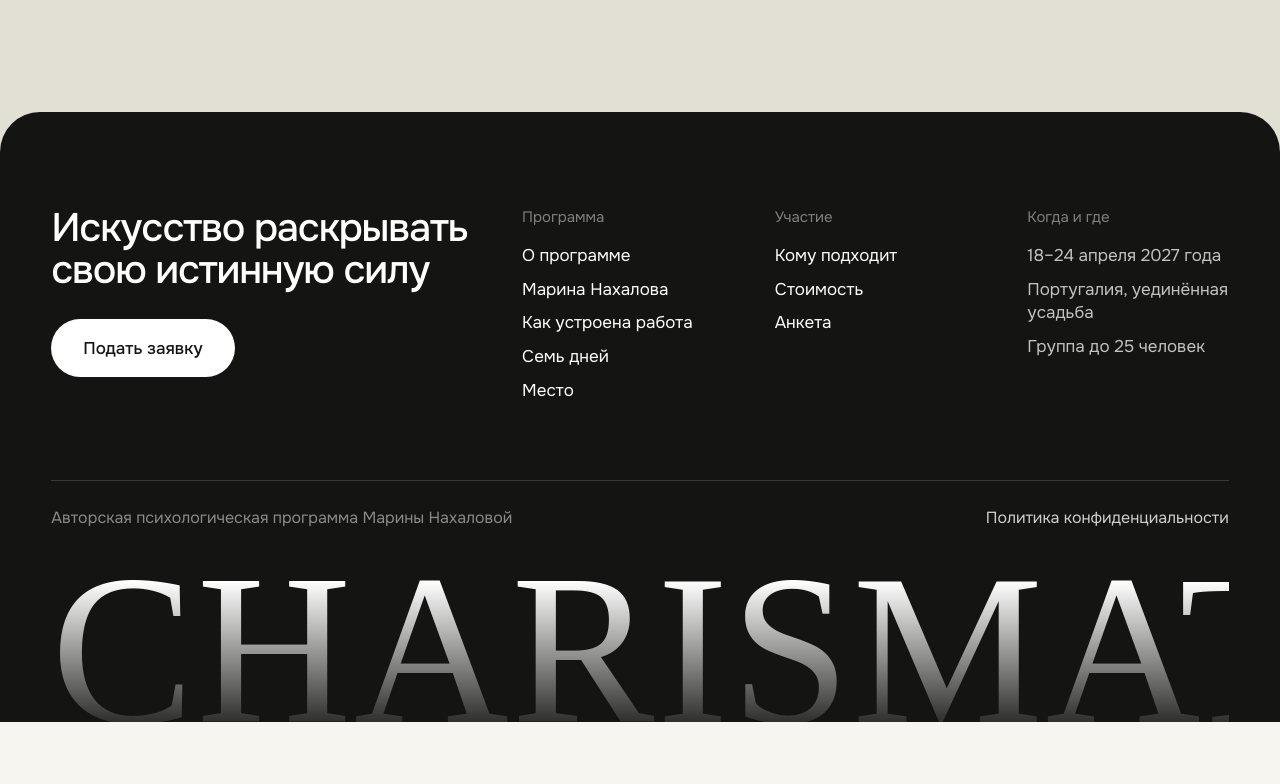
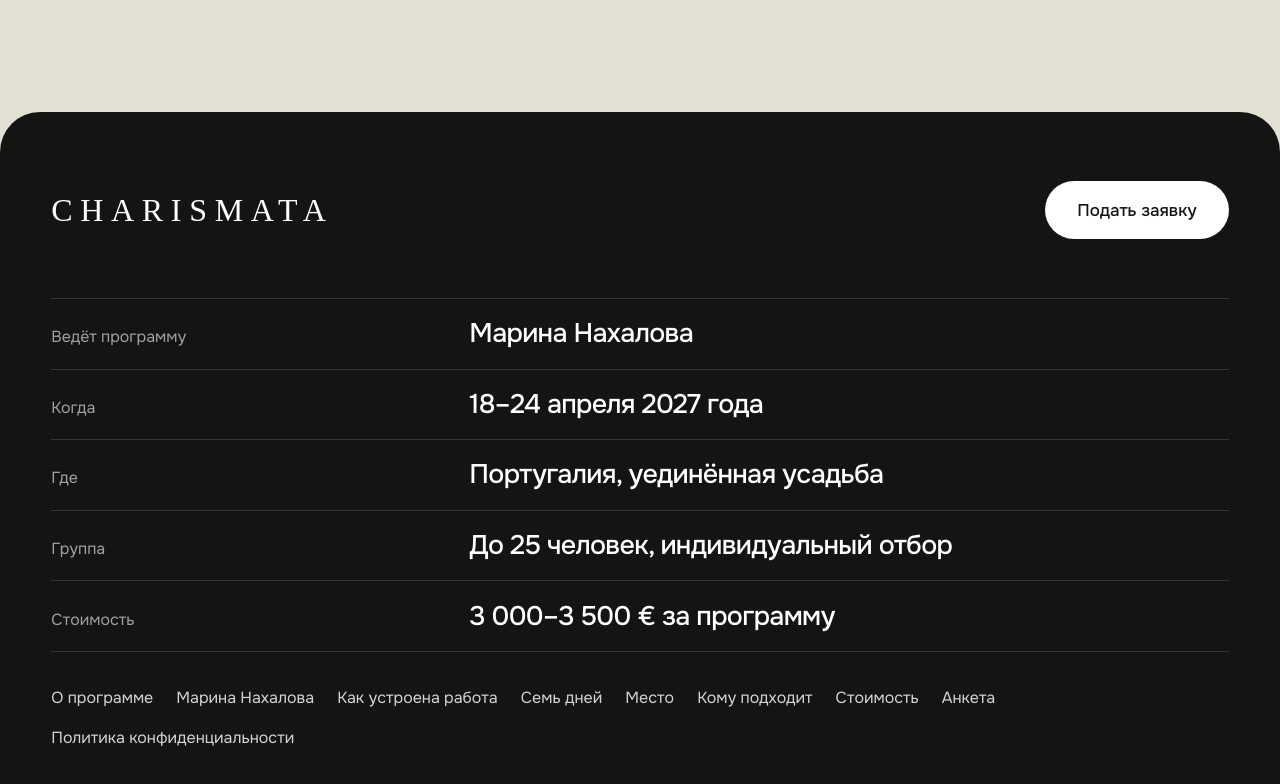
Before and after one commit to KirilVolkov123/charismata-preview, a plain HTML site: page index.html in a window 1280 px wide. Shown: the part 10375-11159 px from the top of the page. Before the commit the page ends 11097 px from the top, so only its background shows below. Drawn offline with Linux system fonts and the light colour scheme; a web font is replaced by a local one.

Commit message:
Обновление предпросмотра

```diff
--- a/assets/css/style.css
+++ b/assets/css/style.css
@@ -296,22 +296,18 @@ h2 + .lead, h2 + p { margin-top: clamp(16px, 2vw, 26px); }
 .pagefoot { padding-block: 22px 32px; font-size: 1rem; color: var(--muted); }
 .pagefoot a { margin-left: 18px; }
 
-/* ───────── Подвал: тёмный, колонками; название внизу растворяется в фоне ───────── */
-.ftr { overflow: hidden; padding-block: clamp(56px, 7.4vw, 108px) 0; color: rgba(255, 255, 255, .74); }
-.ftr .wrap { container-type: inline-size; }
-.ftr__grid { display: grid; grid-template-columns: minmax(0, 5fr) repeat(3, minmax(0, 2.4fr)); gap: clamp(28px, 4vw, 64px); align-items: start; }
-.ftr__tag { max-width: 12em; margin-bottom: clamp(18px, 2.4vw, 28px); font-size: clamp(1.7rem, 3.1vw, 2.9rem); font-weight: 500; line-height: 1.06; letter-spacing: -.03em; color: #fff; text-wrap: balance; }
-.ftr__col { display: grid; gap: 10px; align-content: start; font-size: 1.0625rem; line-height: 1.4; }
-.ftr__col p { margin: 0; }
-.ftr__col .ftr__label { margin-bottom: 6px; font-size: .9375rem; color: rgba(255, 255, 255, .46); }
-.ftr__col a { color: #fff; text-decoration: none; }
-.ftr__col a:hover { text-decoration: underline; }
-.ftr__base { display: flex; flex-wrap: wrap; justify-content: space-between; gap: 8px 32px; margin-top: clamp(40px, 6vw, 88px); padding-top: clamp(16px, 2vw, 24px); border-top: 1px solid rgba(255, 255, 255, .16); font-size: 1rem; color: rgba(255, 255, 255, .5); }
-.ftr__base p { margin: 0; }
-.ftr__base a { color: rgba(255, 255, 255, .8); text-decoration: none; }
+/* ───────── Подвал: тёмный, как титры в конце фильма — логотип, строки фактов, навигация ───────── */
+.ftr { padding-block: clamp(44px, 5.4vw, 80px) clamp(22px, 2.6vw, 34px); color: rgba(255, 255, 255, .6); }
+.ftr__top { display: flex; align-items: center; justify-content: space-between; gap: 20px; }
+.ftr__logo { font: 400 clamp(1.5rem, 2.5vw, 2.3rem)/1 var(--f-logo); letter-spacing: .24em; color: #fff; text-decoration: none; }
+.ftr__credits { margin-top: clamp(30px, 4.6vw, 68px); border-bottom: 1px solid rgba(255, 255, 255, .14); }
+.ftr__credits div { display: grid; grid-template-columns: minmax(0, 4fr) minmax(0, 8fr); gap: 6px clamp(18px, 3vw, 48px); align-items: baseline; padding-block: clamp(13px, 1.5vw, 21px); border-top: 1px solid rgba(255, 255, 255, .14); }
+.ftr__credits dt { font-size: 1rem; line-height: 1.3; }
+.ftr__credits dd { font-size: clamp(1.25rem, 2.1vw, 1.9rem); font-weight: 500; line-height: 1.16; letter-spacing: -.025em; color: #fff; }
+.ftr__base { display: flex; flex-wrap: wrap; justify-content: space-between; gap: 14px 40px; margin-top: clamp(22px, 2.6vw, 36px); font-size: 1rem; }
+.ftr__nav { display: flex; flex-wrap: wrap; gap: 8px clamp(16px, 1.8vw, 26px); }
+.ftr__base a { color: rgba(255, 255, 255, .82); text-decoration: none; white-space: nowrap; }
 .ftr__base a:hover { color: #fff; text-decoration: underline; }
-/* 5,48 em — ширина слова CHARISMATA в шрифте Forum: 18,2cqw растягивает его ровно на ширину колонки */
-.ftr__word { margin: clamp(16px, 2.6vw, 36px) 0 -.06em; font: 400 16.6vw/.8 var(--f-logo); font-size: 18.2cqw; letter-spacing: .012em; white-space: nowrap; color: rgba(255, 255, 255, .5); background: linear-gradient(180deg, #fff 10%, rgba(255, 255, 255, .08) 96%); -webkit-background-clip: text; background-clip: text; -webkit-text-fill-color: transparent; }
 
 /* ───────── Плавающая кнопка заявки ───────── */
 .dock { position: fixed; z-index: 40; left: 50%; bottom: calc(18px + env(safe-area-inset-bottom, 0px)); display: flex; align-items: center; gap: 14px; padding: 8px 8px 8px 9px; border-radius: 999px; background: #fff; color: var(--ink); box-shadow: 0 0 0 1px rgba(20, 20, 18, .07), 0 24px 60px -22px rgba(20, 20, 18, .55); white-space: nowrap; opacity: 0; visibility: hidden; transform: translate3d(-50%, 120%, 0) scale(.92); transition: transform .65s cubic-bezier(.2, .9, .25, 1.14), opacity .3s, visibility .3s; }
@@ -345,9 +341,11 @@ h2 + .lead, h2 + p { margin-top: clamp(16px, 2vw, 26px); }
 
 @media (max-width: 900px) {
   .sheet { border-radius: 28px 28px 0 0; margin-top: -28px; padding-bottom: calc(var(--gap) + 28px); }
-  .ftr { padding-bottom: 0; }
-  .ftr__grid { grid-template-columns: repeat(2, minmax(0, 1fr)); }
-  .ftr__lead, .ftr__col:last-child { grid-column: 1 / -1; }
+  .ftr { padding-bottom: 26px; }
+  .ftr__top { gap: 12px; }
+  .ftr__logo { font-size: 1.15rem; letter-spacing: .2em; }
+  .ftr__top .btn { height: 46px; padding: 0 20px; font-size: 1rem; }
+  .ftr__credits div { grid-template-columns: minmax(0, 1fr); }
   .about, .split, .whom, .marina, .circle, .head--wide, .apply, .cols--3, .cols--4 { grid-template-columns: minmax(0, 1fr); }
   .split__head, .whom__head { position: static; }
   .circle figure { position: relative; top: auto; }
--- a/index.html
+++ b/index.html
@@ -19,7 +19,7 @@
 <link rel="preload" as="image" href="assets/img/est-deck.webp" media="(min-width: 701px)">
 <link rel="preload" as="image" href="assets/img/film-deck-m.webp" media="(max-width: 700px)">
 <link href="https://fonts.googleapis.com/css2?family=Forum&family=Onest:wght@400;500;600&display=swap" rel="stylesheet">
-<link rel="stylesheet" href="assets/css/style.css?v=3715351064">
+<link rel="stylesheet" href="assets/css/style.css?v=2118369338">
 </head>
 <body class="has-hero">
 
@@ -472,37 +472,31 @@
 
 <footer class="sheet sheet--ink ftr">
   <div class="wrap">
-    <div class="ftr__grid">
-      <div class="ftr__lead">
-        <p class="ftr__tag">Искусство раскрывать свою истинную силу</p>
-        <a class="btn btn--light" href="apply.html">Подать заявку</a>
-      </div>
-      <nav class="ftr__col" aria-label="Разделы сайта">
-        <p class="ftr__label">Программа</p>
+    <div class="ftr__top">
+      <a class="ftr__logo" href="#top" aria-label="CHARISMATA — в начало страницы">CHARISMATA</a>
+      <a class="btn btn--light" href="apply.html">Подать заявку</a>
+    </div>
+    <!-- «титры»: кто, когда, где -->
+    <dl class="ftr__credits">
+      <div><dt>Ведёт программу</dt><dd>Марина Нахалова</dd></div>
+      <div><dt>Когда</dt><dd>18–24 апреля 2027 года</dd></div>
+      <div><dt>Где</dt><dd>Португалия, уединённая усадьба</dd></div>
+      <div><dt>Группа</dt><dd>До 25 человек, индивидуальный отбор</dd></div>
+      <div><dt>Стоимость</dt><dd>3 000–3 500 € за программу</dd></div>
+    </dl>
+    <div class="ftr__base">
+      <nav class="ftr__nav" aria-label="Навигация в подвале">
         <a href="#about">О программе</a>
         <a href="#marina">Марина Нахалова</a>
         <a href="#method">Как устроена работа</a>
         <a href="#program">Семь дней</a>
         <a href="#space">Место</a>
-      </nav>
-      <nav class="ftr__col" aria-label="Участие">
-        <p class="ftr__label">Участие</p>
         <a href="#for">Кому подходит</a>
         <a href="#join">Стоимость</a>
         <a href="#apply">Анкета</a>
       </nav>
-      <div class="ftr__col">
-        <p class="ftr__label">Когда и где</p>
-        <p>18–24 апреля 2027 года</p>
-        <p>Португалия, уединённая усадьба</p>
-        <p>Группа до 25 человек</p>
-      </div>
-    </div>
-    <div class="ftr__base">
-      <p>Авторская психологическая программа Марины Нахаловой</p>
       <a href="privacy.html">Политика конфиденциальности</a>
     </div>
-    <p class="ftr__word" aria-hidden="true">CHARISMATA</p>
   </div>
 </footer>
 
```
Also changed, not shown: apply.html (+1 -1 lines), privacy.html (+1 -1 lines).
